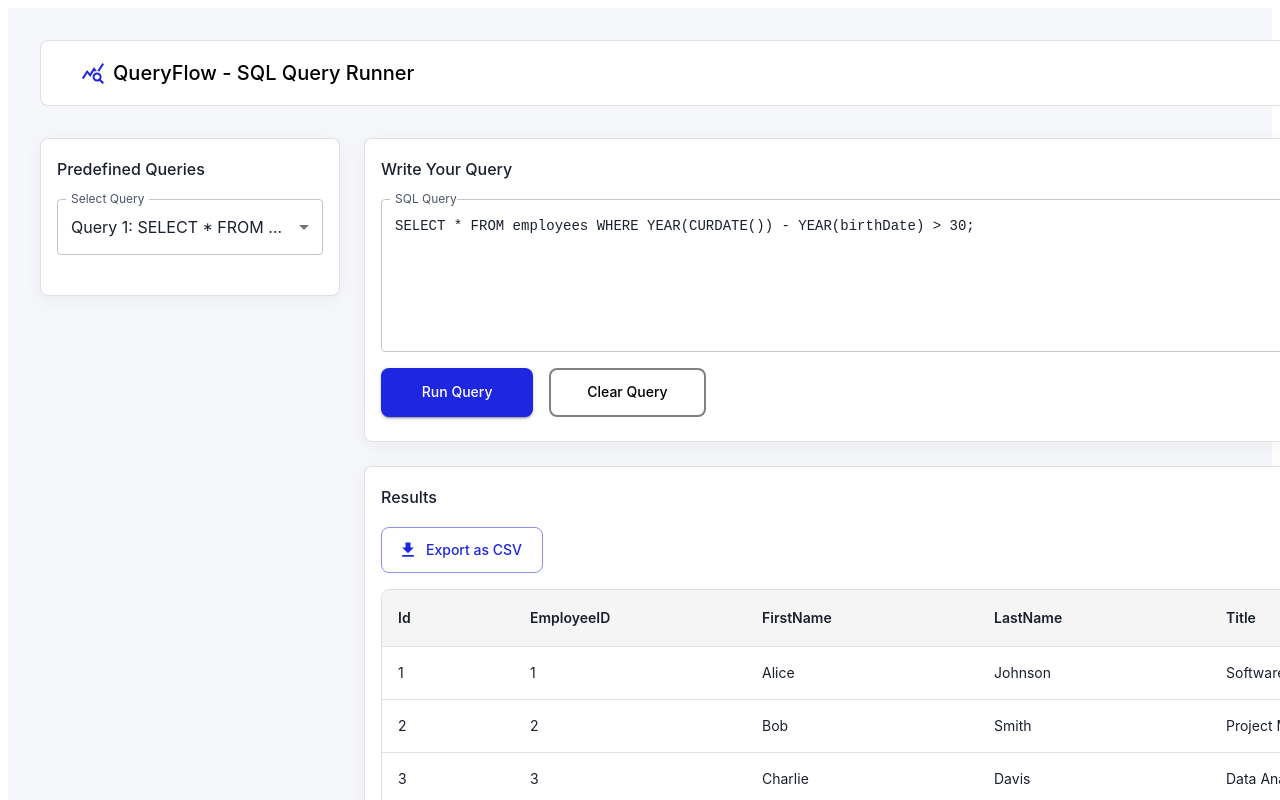
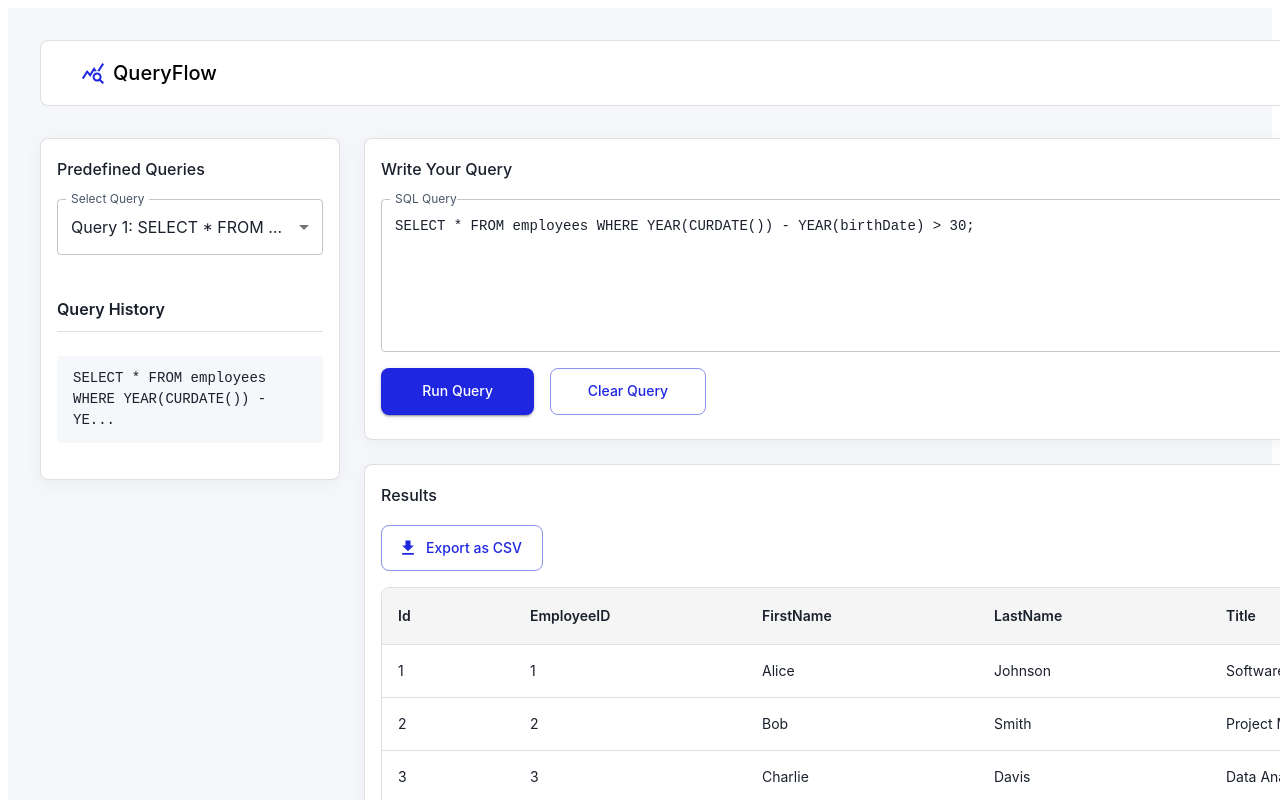
Before and after one commit to Shreekar11/queryflow, a React (Vite) app: page / in a window 1280 px wide. Both pictures are taken after a click on the button "Run Query". Shown: the top 800 px of the page. Built offline with nearby package versions, Linux system fonts and the light colour scheme.

Commit message:
feat: query history added, skeleton loader added to table

```diff
--- a/src/App.tsx
+++ b/src/App.tsx
@@ -27,11 +27,14 @@ import {
 import MenuIcon from "@mui/icons-material/Menu";
 import CloseIcon from "@mui/icons-material/Close";
 import QueryStatsIcon from "@mui/icons-material/QueryStats";
+import QueryHistory from "./components/query-history";
+import SkeletonTable from "./components/table-skeleton";
 
 function App() {
   const [isLoading, setIsLoading] = useState(false);
   const [drawerOpen, setDrawerOpen] = useState(false);
   const [queryError, setQueryError] = useState<string | null>(null);
+  const [history, setHistory] = useState<Query[]>([]);
   const [selectedQuery, setSelectedQuery] = useState<Query>(mockQueries[0]);
   const [customQuery, setCustomQuery] = useState<string>(mockQueries[0].query);
 
@@ -53,6 +56,7 @@ function App() {
       );
       if (matchingQuery) {
         setSelectedQuery(matchingQuery);
+        setHistory((prev) => [matchingQuery, ...prev.slice(0, 4)]);
       } else {
         const customQueryEntry: Query = {
           id: history.length + 1,
@@ -60,6 +64,7 @@ function App() {
           data: genericMockData,
         };
         setSelectedQuery(customQueryEntry);
+        setHistory((prev) => [customQueryEntry, ...prev.slice(0, 4)]);
       }
       setIsLoading(false);
     }, 1000);
@@ -132,6 +137,9 @@ function App() {
             onSelect={handleQuerySelect}
           />
         </Box>
+        <Box sx={{ mt: 2 }}>
+          <QueryHistory history={history} onSelect={handleQuerySelect} />
+        </Box>
       </Drawer>
 
       <Box
@@ -177,7 +185,7 @@ function App() {
               <QueryStatsIcon
                 sx={{ mr: 1, fontSize: "1.5rem", color: "primary.main" }}
               />
-              QueryFlow - SQL Query Runner
+              QueryFlow
             </Typography>
           </Toolbar>
         </AppBar>
@@ -212,6 +220,10 @@ function App() {
                     selectedQueryId={selectedQuery.id}
                     onSelect={handleQuerySelect}
                   />
+                  <QueryHistory
+                    history={history}
+                    onSelect={handleQuerySelect}
+                  />
                 </CardContent>
               </Card>
             </Box>
@@ -237,7 +249,14 @@ function App() {
                     queryError={queryError}
                     onChange={setCustomQuery}
                   />
-                  <Box sx={{ mt: 2, display: "flex", gap: 2, width: "30%" }}>
+                  <Box
+                    sx={{
+                      mt: 2,
+                      display: "flex",
+                      gap: 2,
+                      width: { xs: "100%", md: "30%" },
+                    }}
+                  >
                     <Tooltip title="Execute the query">
                       <Button
                         variant="contained"
@@ -253,12 +272,10 @@ function App() {
                     </Tooltip>
                     <Tooltip title="Clear the query input">
                       <Button
+                        variant="outlined"
                         onClick={handleClearQuery}
                         sx={{
                           flex: 1,
-                          color: "black",
-                          border: 2,
-                          borderColor: "#808080",
                         }}
                       >
                         Clear Query
@@ -282,8 +299,9 @@ function App() {
                       maxWidth: "100%",
                     }}
                   >
-                    {/* Virtualization for large data table */}
-                    {selectedQuery.id === 3 ? (
+                    {isLoading ? (
+                      <SkeletonTable />
+                    ) : selectedQuery.id === 3 ? (
                       <VirtualTable data={selectedQuery.data} />
                     ) : (
                       <DataTable data={selectedQuery.data} />
--- /dev/null
+++ b/src/components/query-history.tsx
@@ -0,0 +1,60 @@
+import { Query } from "../types";
+import {
+  List,
+  ListItem,
+  ListItemText,
+  Typography,
+  Divider,
+  Box,
+} from "@mui/material";
+
+interface QueryHistoryProps {
+  history: Query[];
+  onSelect: (queryId: number) => void;
+}
+
+const QueryHistory = ({ history, onSelect }: QueryHistoryProps) => {
+  return (
+    <Box sx={{ mt: 3 }}>
+      <Typography variant="subtitle1" sx={{ mb: 1, fontWeight: 600 }}>
+        Query History
+      </Typography>
+      <Divider sx={{ mb: 2 }} />
+      <List>
+        {history.length > 0 ? (
+          history.map((q, index) => (
+            <ListItem
+              key={index}
+              onClick={() => onSelect(q.id)}
+              sx={{
+                bgcolor: "background.default",
+                cursor: "pointer",
+                "&:hover": { bgcolor: "grey.100" },
+                borderRadius: 1,
+                mb: 0.5,
+              }}
+            >
+              <ListItemText
+                primary={
+                  q.query.substring(0, 50) +
+                  `${q.query.length > 50 ? "..." : ""}`
+                }
+                primaryTypographyProps={{
+                  fontSize: "14px",
+                  fontFamily: "monospace",
+                  color: "text.primary",
+                }}
+              />
+            </ListItem>
+          ))
+        ) : (
+          <Typography sx={{ color: "text.secondary" }}>
+            No queries found in history
+          </Typography>
+        )}
+      </List>
+    </Box>
+  );
+};
+
+export default QueryHistory;
--- a/src/components/query-input.tsx
+++ b/src/components/query-input.tsx
@@ -6,7 +6,7 @@ interface QueryInputProps {
   onChange: (query: string) => void;
 }
 
-function QueryInput({ query, queryError, onChange }: QueryInputProps) {
+const QueryInput = ({ query, queryError, onChange }: QueryInputProps) => {
   return (
     <div className="">
       {queryError && (
--- a/src/components/query-selector.tsx
+++ b/src/components/query-selector.tsx
@@ -20,8 +20,8 @@ const QuerySelector = ({
         onChange={(e) => onSelect(Number(e.target.value))}
         label="Select Query"
       >
-        {queries.map((q) => (
-          <MenuItem key={q.id} value={q.id}>
+        {queries.map((q, index) => (
+          <MenuItem key={index} value={q.id}>
             Query {q.id}: {q.query.substring(0, 20)}...
           </MenuItem>
         ))}
--- /dev/null
+++ b/src/components/table-skeleton.tsx
@@ -0,0 +1,59 @@
+// material-ui components
+import {
+  Skeleton,
+  Table,
+  TableBody,
+  TableCell,
+  TableHead,
+  TableRow,
+} from "@mui/material";
+
+const SkeletonTable = () => {
+  const rowCount = 5; // Number of skeleton rows to display
+  return (
+    <Table sx={{ tableLayout: "fixed", width: "100%" }}>
+      <TableHead>
+        <TableRow sx={{ display: "flex", width: "100%" }}>
+          {Array.from({ length: 5 }).map((_, index) => (
+            <TableCell
+              key={index}
+              sx={{
+                flex: "0 0 auto",
+                width: index === 0 ? 100 : 200,
+                minWidth: index === 0 ? 100 : 200,
+                maxWidth: index === 0 ? 100 : 200,
+                display: "flex",
+                alignItems: "center",
+              }}
+            >
+              <Skeleton variant="text" width="80%" />
+            </TableCell>
+          ))}
+        </TableRow>
+      </TableHead>
+      <TableBody>
+        {Array.from({ length: rowCount }).map((_, rowIndex) => (
+          <TableRow key={rowIndex} sx={{ display: "flex", width: "100%" }}>
+            {Array.from({ length: 5 }).map((_, colIndex) => (
+              <TableCell
+                key={colIndex}
+                sx={{
+                  flex: "0 0 auto",
+                  width: colIndex === 0 ? 100 : 200,
+                  minWidth: colIndex === 0 ? 100 : 200,
+                  maxWidth: colIndex === 0 ? 100 : 200,
+                  display: "flex",
+                  alignItems: "center",
+                }}
+              >
+                <Skeleton variant="text" width="60%" />
+              </TableCell>
+            ))}
+          </TableRow>
+        ))}
+      </TableBody>
+    </Table>
+  );
+};
+
+export default SkeletonTable;
--- a/src/data/queries.ts
+++ b/src/data/queries.ts
@@ -191,7 +191,7 @@ export const mockQueries: Query[] = [
   },
   {
     id: 3,
-    query: "SELECT * FROM orders LIMIT 1000", // this is a large dataset for testing and implementing virtualization
+    query: "SELECT * FROM orders LIMIT 1000;", // this is a large dataset for testing and implementing virtualization
     data: Array.from({ length: 1000 }, (_, i) => ({
       id: i + 1,
       orderId: `ORD${i + 1}`,
```
